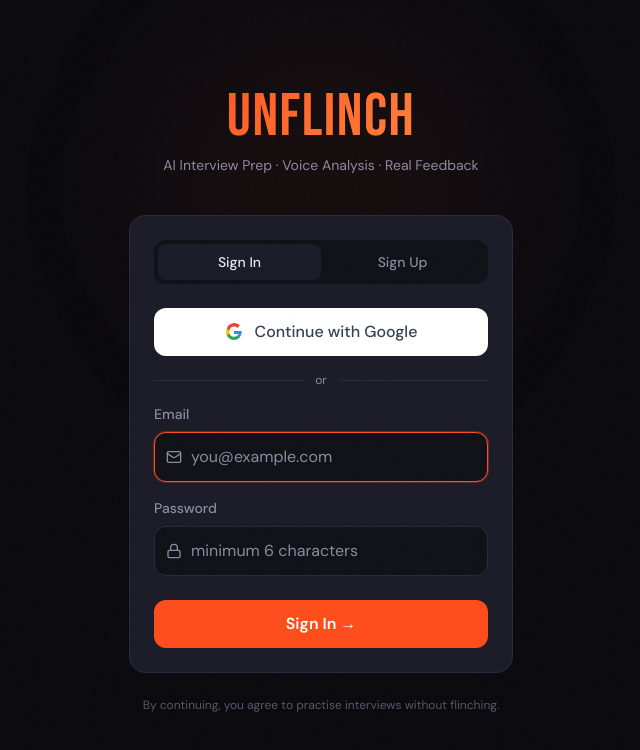
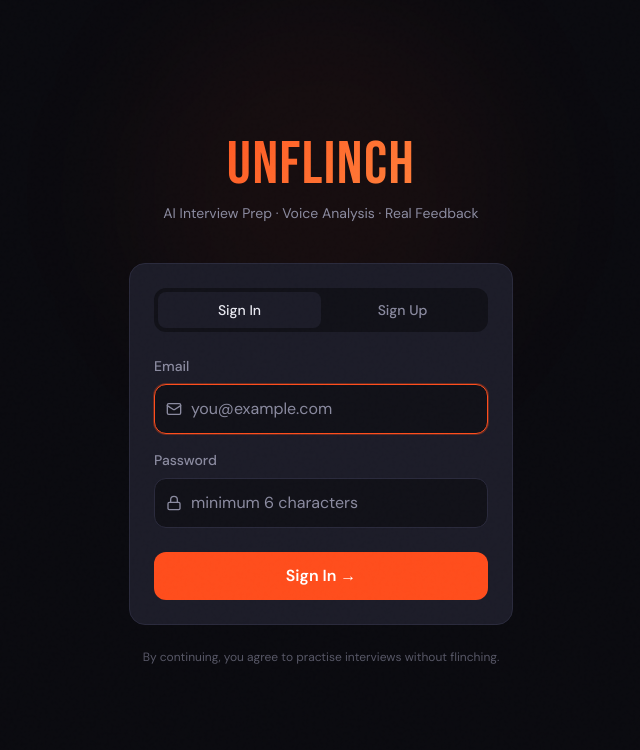
Before and after one commit to Saraswathi-Nalamothu/unflinch, a React (Vite) app in the folder unflinch/frontend/: page / in a window 1280 px wide. Shown: the top 750 px of the page, without its empty margins (319-959 px from the left). Built offline with nearby package versions, Linux system fonts and the light colour scheme.

Commit message:
Remove Google OAuth sign-in

```diff
--- a/unflinch/frontend/src/pages/AuthPage.jsx
+++ b/unflinch/frontend/src/pages/AuthPage.jsx
@@ -8,7 +8,6 @@ export default function AuthPage() {
   const [email, setEmail]       = useState('')
   const [password, setPassword] = useState('')
   const [loading, setLoading]   = useState(false)
-  const [googleLoading, setGoogleLoading] = useState(false)
   const [toast, setToast]       = useState(null)
 
   const showToast = (message, type = 'info') => {
@@ -36,22 +35,6 @@ export default function AuthPage() {
     }
   }
 
-  async function handleGoogleSignIn() {
-    setGoogleLoading(true)
-    try {
-      const { error } = await supabase.auth.signInWithOAuth({
-        provider: 'google',
-        options: {
-          redirectTo: 'https://unflinch.vercel.app',
-        },
-      })
-      if (error) throw error
-    } catch (err) {
-      showToast(err.message || 'Google sign in failed', 'error')
-      setGoogleLoading(false)
-    }
-  }
-
   return (
     <div className="min-h-screen bg-obsidian flex flex-col items-center justify-center px-4">
       <div className="absolute top-0 left-1/2 -translate-x-1/2 w-96 h-96 bg-ember/5 rounded-full blur-3xl pointer-events-none" />
@@ -76,34 +59,6 @@ export default function AuthPage() {
                 ${mode === 'signup' ? 'bg-graphite text-chalk' : 'text-mist hover:text-chalk'}`}
               onClick={() => setMode('signup')}
             >Sign Up</button>
-          </div>
-
-          {/* Google Sign In */}
-          <button
-            onClick={handleGoogleSignIn}
-            disabled={googleLoading}
-            className="w-full flex items-center justify-center gap-3 bg-white hover:bg-gray-50
-                       text-gray-700 font-medium py-3 px-4 rounded-xl transition-all duration-200
-                       active:scale-95 disabled:opacity-50 mb-4"
-          >
-            {googleLoading ? (
-              <Spinner className="w-4 h-4 text-gray-500" />
-            ) : (
-              <svg width="18" height="18" viewBox="0 0 18 18">
-                <path fill="#4285F4" d="M16.51 8H8.98v3h4.3c-.18 1-.74 1.48-1.6 2.04v2.01h2.6a7.8 7.8 0 0 0 2.38-5.88c0-.57-.05-.66-.15-1.18z"/>
-                <path fill="#34A853" d="M8.98 17c2.16 0 3.97-.72 5.3-1.94l-2.6-2.04a4.8 4.8 0 0 1-7.18-2.54H1.83v2.07A8 8 0 0 0 8.98 17z"/>
-                <path fill="#FBBC05" d="M4.5 10.48A4.8 4.8 0 0 1 4.5 7.5V5.43H1.83a8 8 0 0 0 0 7.14l2.67-2.09z"/>
-                <path fill="#EA4335" d="M8.98 3.58c1.32 0 2.5.45 3.44 1.35l2.56-2.56A8 8 0 0 0 1.83 5.43L4.5 7.5a4.77 4.77 0 0 1 4.48-3.92z"/>
-              </svg>
-            )}
-            <span>{googleLoading ? 'Redirecting...' : 'Continue with Google'}</span>
-          </button>
-
-          {/* Divider */}
-          <div className="flex items-center gap-3 mb-4">
-            <div className="flex-1 h-px bg-steel" />
-            <span className="text-mist text-xs">or</span>
-            <div className="flex-1 h-px bg-steel" />
           </div>
 
           {/* Email form */}
```
